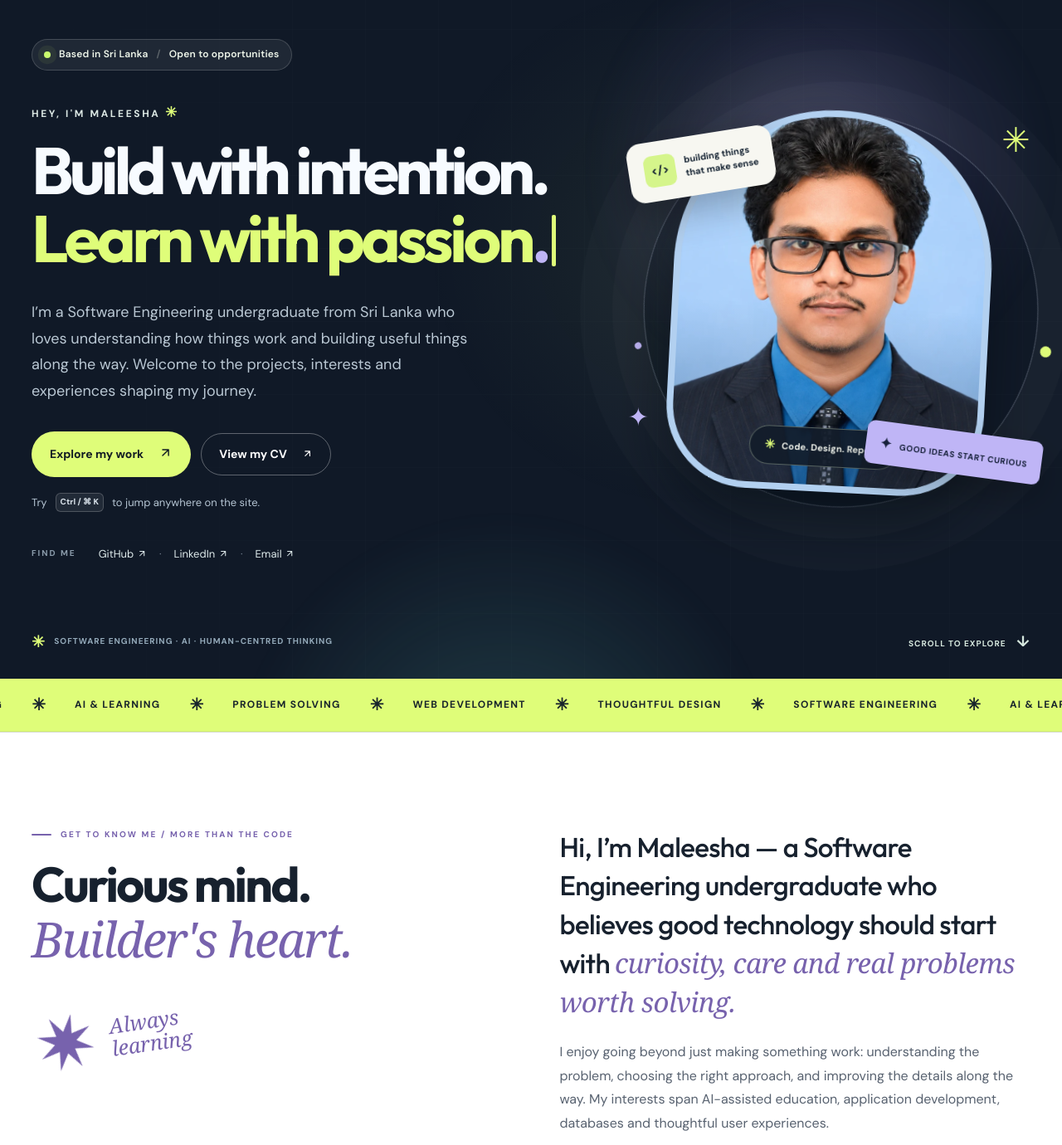
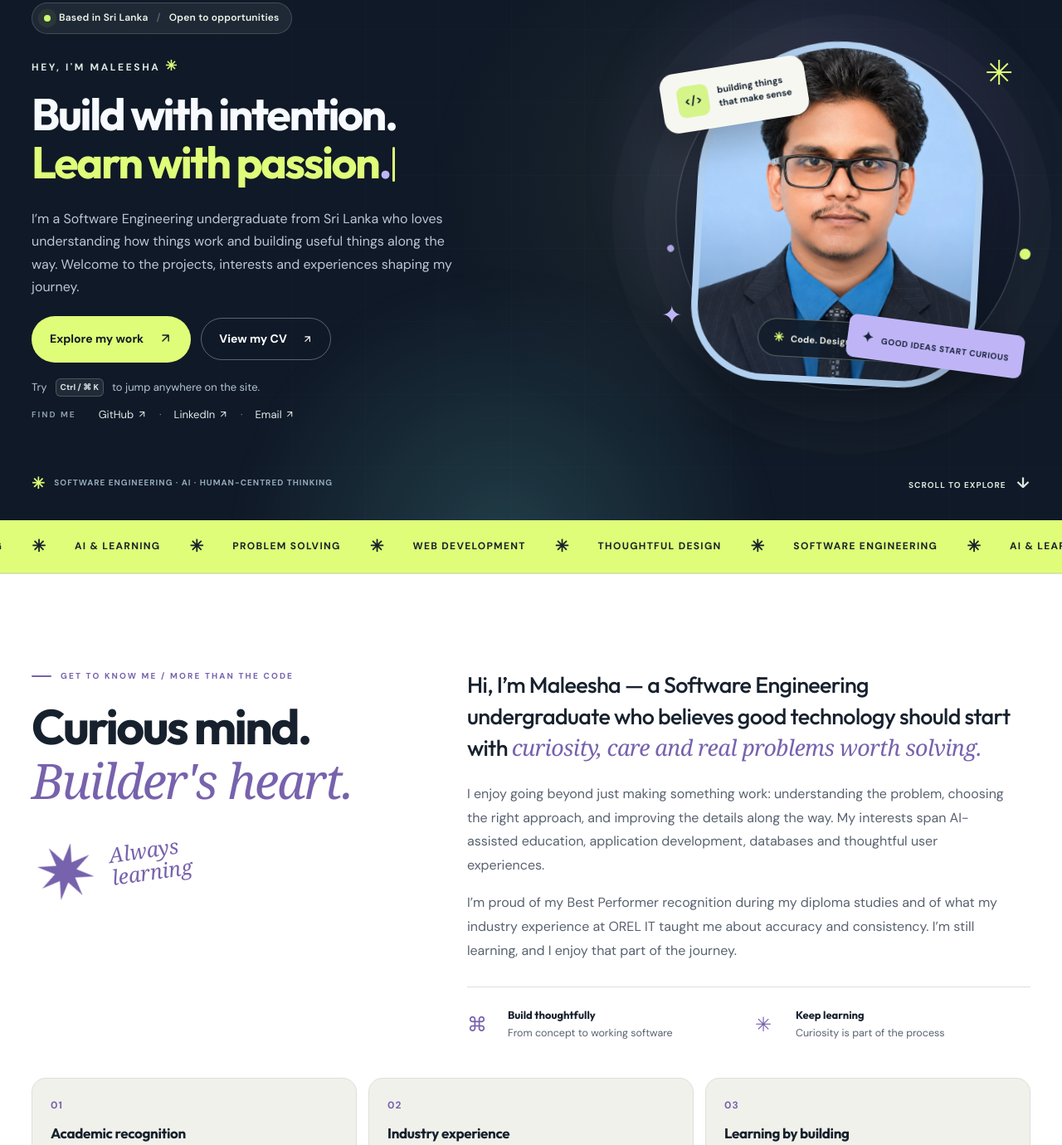
Before and after one commit to MaleeshaDewmina/MaleeshaDewmina.github.io, a plain HTML site: page index.html in a window 1280 px wide. Shown: the part 132-1512 px from the top of the page at 83% size. Drawn offline with Linux system fonts and the light colour scheme.

Commit message:
Balance desktop hero and introduction proportions

```diff
--- a/personal-v4.css
+++ b/personal-v4.css
@@ -560,3 +560,30 @@
   .credential-logo-stage-clearer{height:170px;min-height:170px}
   .credential-logo-stage-clearer>img{max-height:138px;max-width:94%}
 }
+
+/* Desktop proportions keep the complete introduction and actions in view. */
+@media (min-width: 801px) {
+  .hero-layout {
+    grid-template-columns: minmax(0, 1.2fr) minmax(300px, .8fr);
+    gap: clamp(24px, 4vw, 64px);
+    padding-top: clamp(40px, 5vh, 64px);
+    padding-bottom: 40px;
+    min-height: 620px;
+  }
+  .hero h1 {
+    font-size: clamp(44px, 4.2vw, 66px);
+    letter-spacing: -.045em;
+    line-height: 1.08;
+    margin-bottom: 22px;
+  }
+  .hero .headline-highlight { letter-spacing: inherit; }
+  .typing-heading .typing-line { min-height: 1.08em; }
+  .hero-kicker { margin-top: 24px; }
+  .hero-intro { font-size: 16px; line-height: 1.7; margin-bottom: 22px; }
+  .hero-socials { margin-top: 24px; }
+  .hero-visual { width: min(100%, 420px); min-height: 460px; }
+  .about-layout { grid-template-columns: minmax(0, .8fr) minmax(0, 1.2fr); gap: 6%; }
+  .about-big { font-size: clamp(23px, 2.1vw, 29px); line-height: 1.4; }
+  .about-copy > p:not(.about-big) { line-height: 1.8; }
+  .about-doodle { margin-top: 30px; }
+}
```
